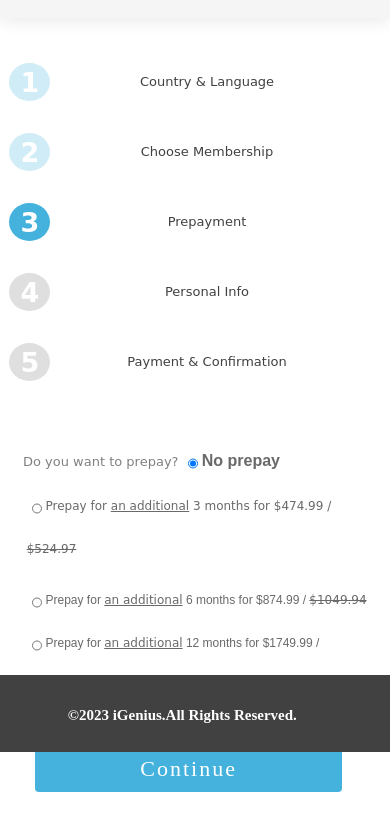
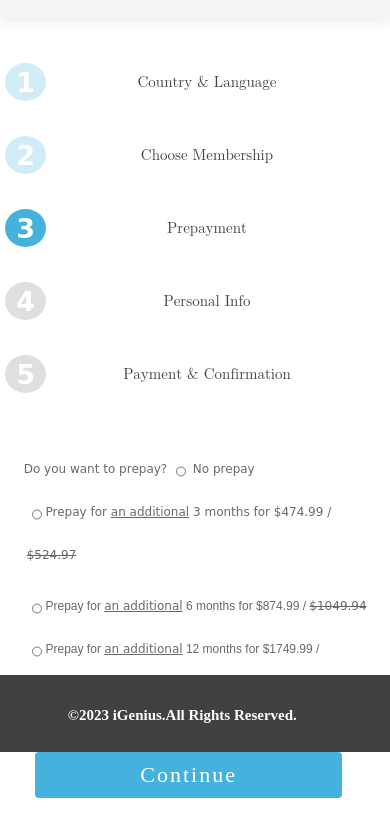
Before and after one commit to FrankyFavour/iGenius, a plain HTML site: page iGeniusStep3.html in a window 390 px wide. Shown: the part 92-928 px from the top of the page. Drawn offline with Linux system fonts and the light colour scheme.

Commit message:
I increased the font in the moblie view for the nav

```diff
--- a/css/iGeniusStep2.css
+++ b/css/iGeniusStep2.css
@@ -380,7 +380,8 @@ hr:hover {
   }
 
   .topbar a {
-    font-size: 12px;
+    font-size: 14px;
+    font-family: math;
   }
 
   .footer {
--- a/css/iGeniusStep3.css
+++ b/css/iGeniusStep3.css
@@ -325,7 +325,8 @@ label {
 
   .topbar a {
     margin-right: 0px;
-    font-size: 13px !important;
+    font-size: 15px !important;
+    font-family: math;
   }
 }
 
--- a/css/iGeniusStep4.css
+++ b/css/iGeniusStep4.css
@@ -338,6 +338,8 @@ option {
 
   .topbar a {
     margin-right: 0px;
+    font-size: 14px !important;
+    font-family: math;
   }
 }
 
--- a/css/iGeniusStep5.css
+++ b/css/iGeniusStep5.css
@@ -368,7 +368,6 @@ option {
   color: #000;
 }
 
-
 .purchase-btn {
   text-align: center;
 }
@@ -505,6 +504,8 @@ footer {
 
   .topbar a {
     margin-right: 56px;
+    font-size: 14px !important;
+    font-family: math;
   }
 
   .expire-block {
--- a/iGeniusStep3.html
+++ b/iGeniusStep3.html
@@ -47,14 +47,20 @@
       <br />
 
       <section>
-        <p class="price-quest">
-          Do you want to prepay?
-          <input type="radio" class="btnOne" checked />
-          <label for="btnOne"> No prepay</label>
-        </p>
+
 
         <div class="price">
+
           <ul class="price-contain">
+
+          <li>
+
+              <label for="btn"></label>
+                Do you want to prepay?
+                <input type="radio" name="btn" class="btnTwo" />
+                No prepay
+            </li>
+
             <li>
               <input type="radio" name="btn" class="btnTwo" />
               <label for="btn"></label>
```
Also changed, not shown: iGeniusStep4.html (+3 -2 lines).
